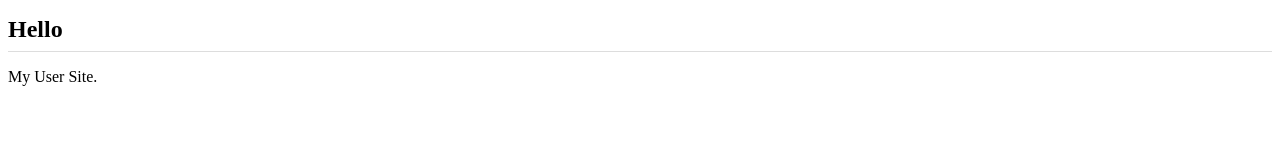
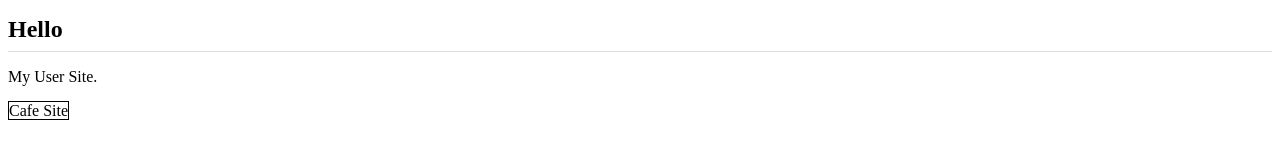
Before and after one commit to unreal444Source/unreal444Source.github.io, a plain HTML site: page index.html in a window 1280 px wide. Drawn offline with Linux system fonts and the light colour scheme.

Commit message:
add cafe link

```diff
--- a/css/style.css
+++ b/css/style.css
@@ -1,5 +1,19 @@
+a {
+  all: unset;
+  cursor: pointer;
+  transition: .3s;
+}
+
+a:hover {
+  opacity: .5;
+}
+
 h1 {
   font-size: 24px;
   padding-bottom: 8px;
   border-bottom: 1px solid #ddd;
 }
+
+.cafelink {
+  border: 1px solid black;
+}
--- a/index.html
+++ b/index.html
@@ -8,7 +8,17 @@
   <link rel="stylesheet" href="css/style.css">
 </head>
 <body>
-  <h1>Hello</h1>
-  <p>My User Site.</p>
+  <header>
+    <a href="#">
+      <h1>Hello</h1>
+    </a>
+    <p>My User Site.</p>
+    <a
+    href="https://unreal444source.github.io/CafeSite/"
+    target="_blank"
+    class="cafelink">
+    Cafe Site
+  </a>
+  </header>
 </body>
 </html>
```
